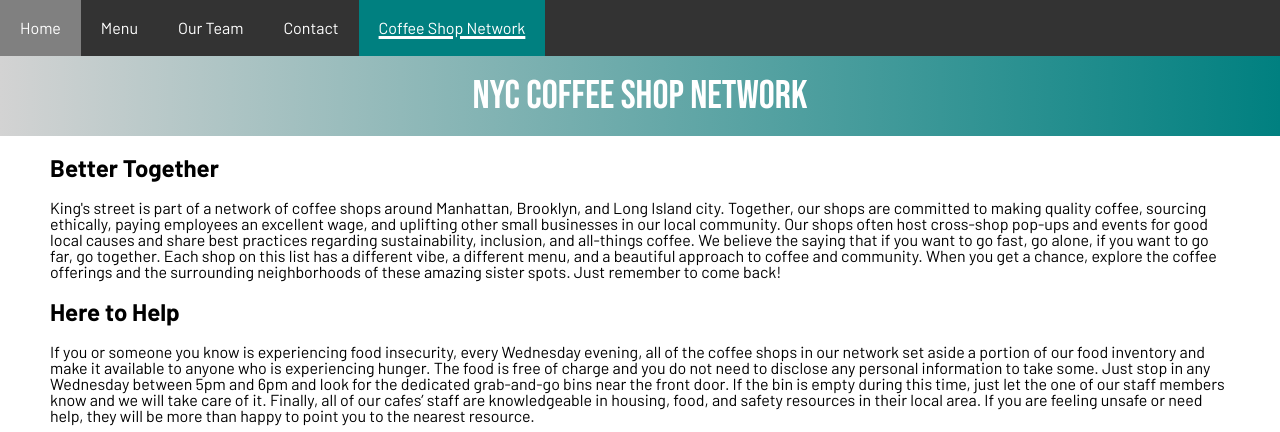
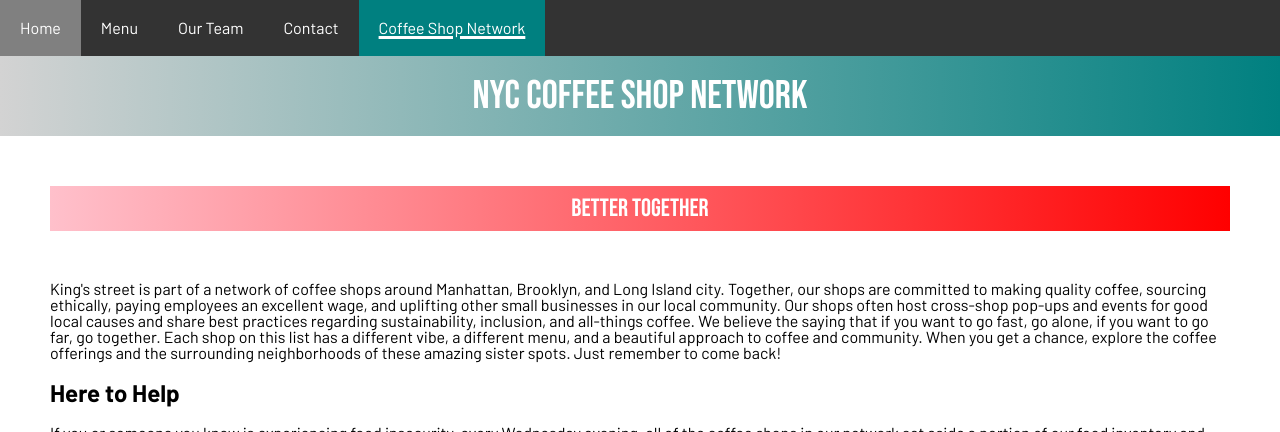
Before and after one commit to Grace-Song/final-portfolio, a plain HTML site: page community.html in a window 1280 px wide. Shown: the top 432 px of the page. Drawn offline with Linux system fonts and the light colour scheme.

Commit message:
Add files via upload

```diff
--- a/community.html
+++ b/community.html
@@ -39,7 +39,7 @@
 	<main id="main">
 		<h1>NYC Coffee Shop Network</h1>
 		<div class="coffee-shop-network">
-			<h3>Better Together</h3>
+			<h2>Better Together</h2>
 			<p>King's street is part of a network of coffee shops around Manhattan, Brooklyn, and Long Island city.
 			Together, our shops are committed to making quality coffee, sourcing ethically, paying employees an excellent wage, and uplifting
 			other small businesses in our local community. Our shops often host cross-shop pop-ups and events for good local causes and share best practices
```
